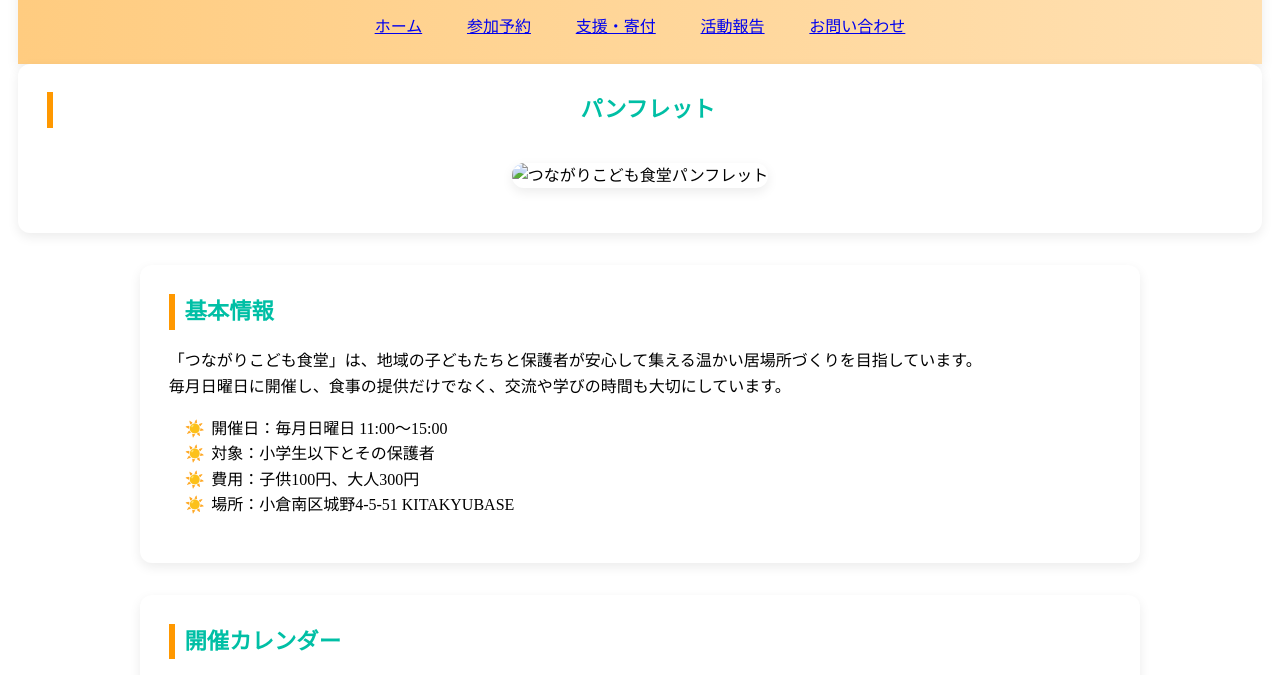
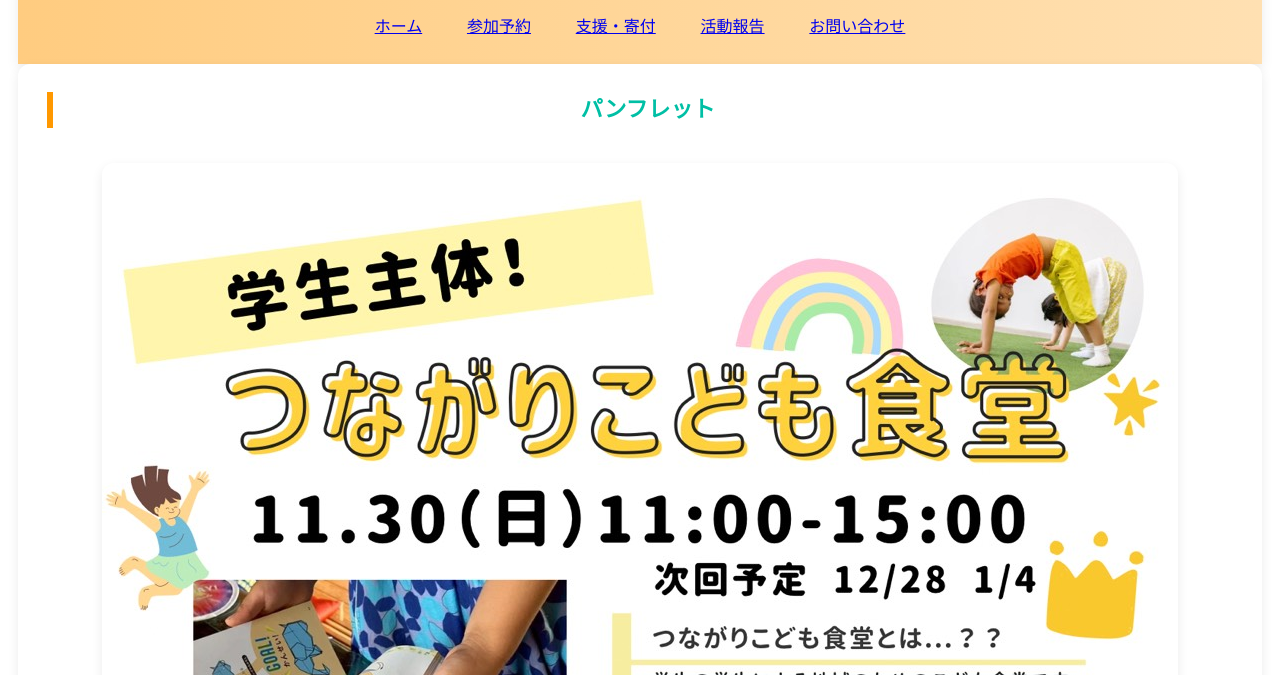
Before and after one commit to kooou5281e81-dev/KITAKYUBASE, a plain HTML site: page index.html in a window 1280 px wide. Shown: the part 87-762 px from the top of the page. Drawn offline with Linux system fonts and the light colour scheme.

Commit message:
Update index.html

```diff
--- a/index.html
+++ b/index.html
@@ -23,7 +23,7 @@
   <!-- パンフレット -->
   <section id="pamphlet" class="center">
   <h2>パンフレット</h2>
-  <img src="image/2025.11.jpg" alt="つながりこども食堂パンフレット" class="rounded" style="max-width:100%;height:auto;">
+  <img src="2025.11.jpg" alt="つながりこども食堂パンフレット" class="rounded" style="max-width:100%;height:auto;">
   </section>
 
 
```
